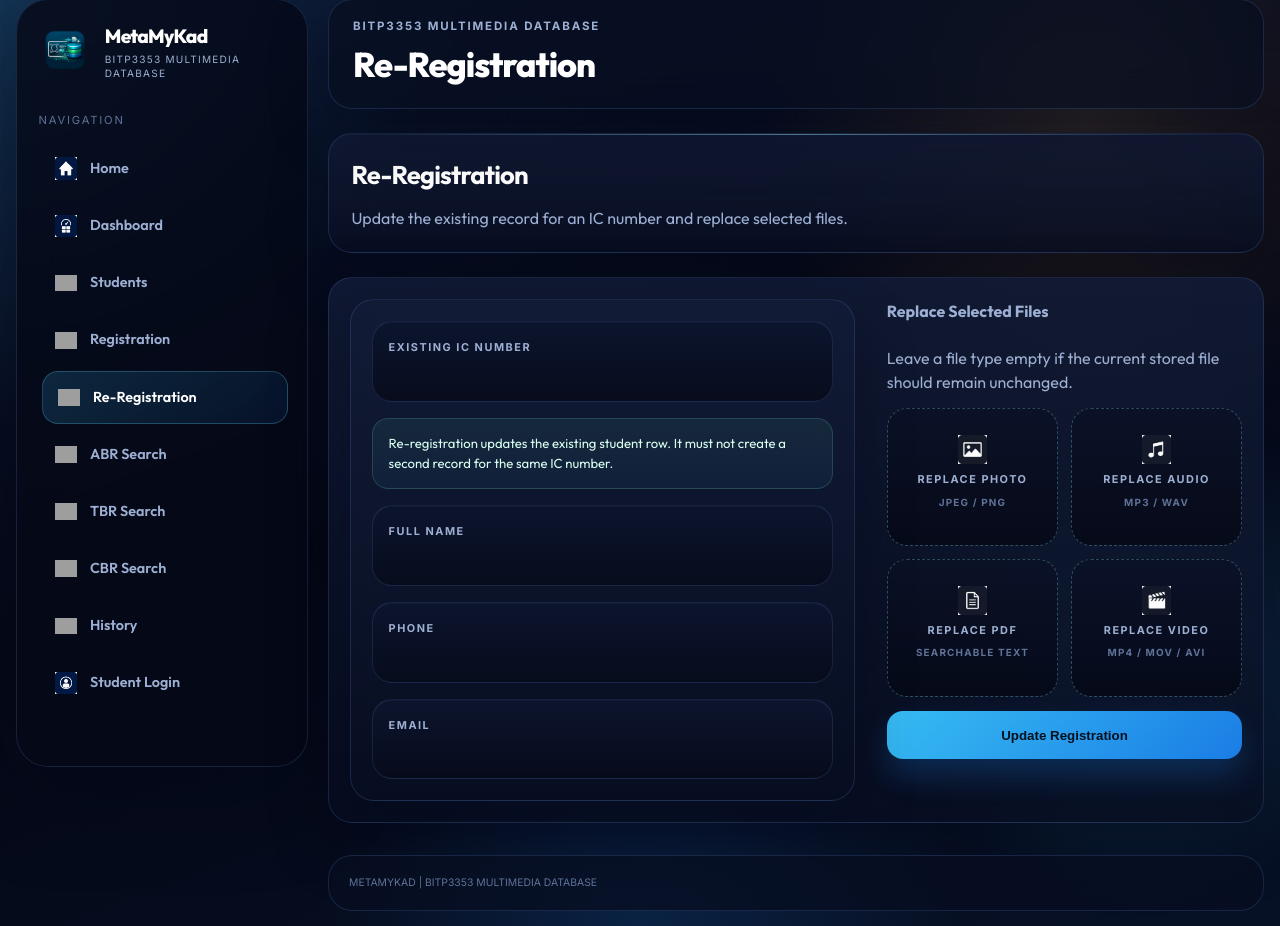
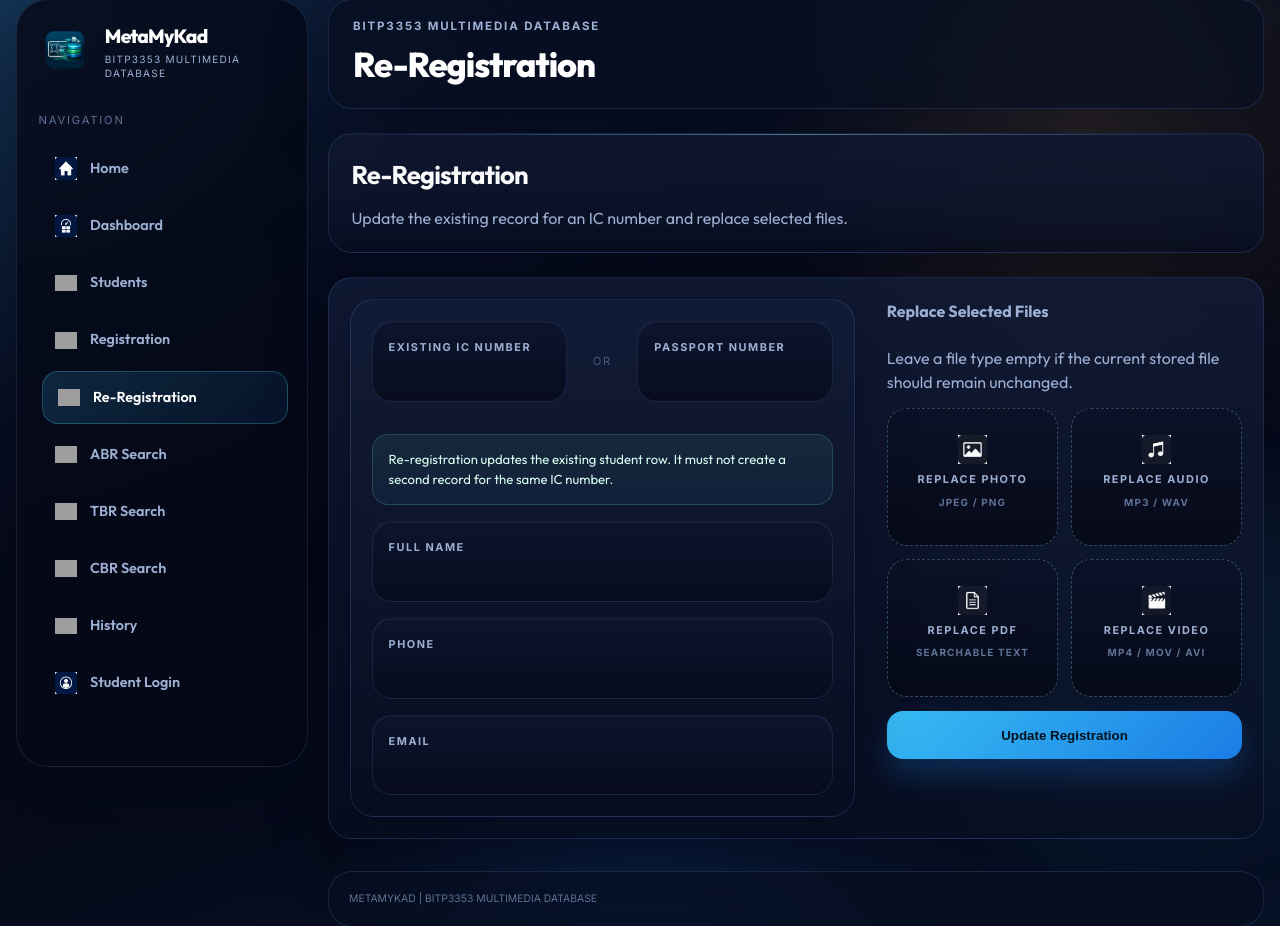
Before and after one commit to tttaufiqqq/MetaMyKad, a PHP site: page /re-register in a window 1280 px wide. Shown: the part 17-943 px from the top of the page. Run offline with PHP 8.4, Linux system fonts and the light colour scheme; grey boxes are pictures that could not be loaded.

Commit message:
feat: add passport number field to re-register form

```diff
--- a/src/Views/pages/re-register.php
+++ b/src/Views/pages/re-register.php
@@ -8,9 +8,16 @@
     <input type="hidden" name="mode" value="update">
     <div class="form-card-layout full-span">
         <div class="form-grid">
-            <div class="form-group">
-                <input id="ic_number" name="ic_number" type="text" maxlength="12" required>
-                <label for="ic_number">Existing IC Number</label>
+            <div class="reg-id-row full-span">
+                <div class="form-group" style="flex:1;">
+                    <input id="ic_number" name="ic_number" type="text" maxlength="12" autocomplete="off">
+                    <label for="ic_number">Existing IC Number</label>
+                </div>
+                <div class="id-or-divider">or</div>
+                <div class="form-group" style="flex:1;">
+                    <input id="passport_number" name="passport_number" type="text" autocomplete="off">
+                    <label for="passport_number">Passport Number</label>
+                </div>
             </div>
             <div class="feedback-box">
                 Re-registration updates the existing student row. It must not create a second record
```
